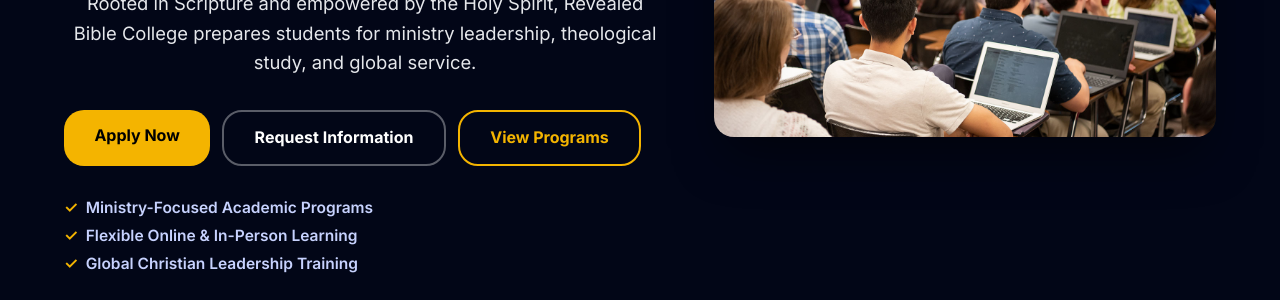
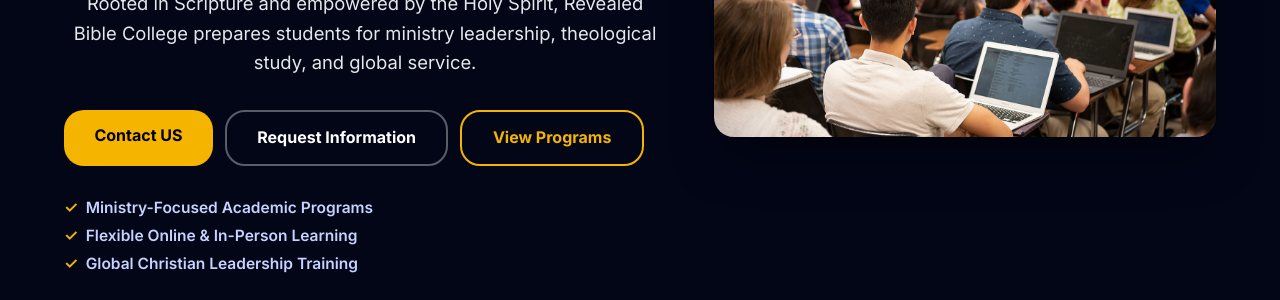
Before and after one commit to WillieKM/my-student-portal, a Jekyll site: the page index.html, which Jekyll copies as it is, in a window 1280 px wide and 900 px high, scrolled down 249 px. Shown: the part 192-492 px from the top of the window. Built offline with Jekyll 4.4.1, drawn with Linux system fonts in a browser that asks for light colours.

Commit message:
Update 'Apply Now' link to 'Contact Us'

```diff
--- a/index.html
+++ b/index.html
@@ -47,7 +47,7 @@
       </p>
 
       <div class="hero-actions">
-        <a href="admissions.html" class="btn-primary">Apply Now</a>
+        <a href="admissions.html" class="btn-primary">Contact US </a>
         <a href="contact.html" class="btn-secondary">Request Information</a>
         <a href="programs.html" class="btn-secondary alt">View Programs</a>
       </div>
```
